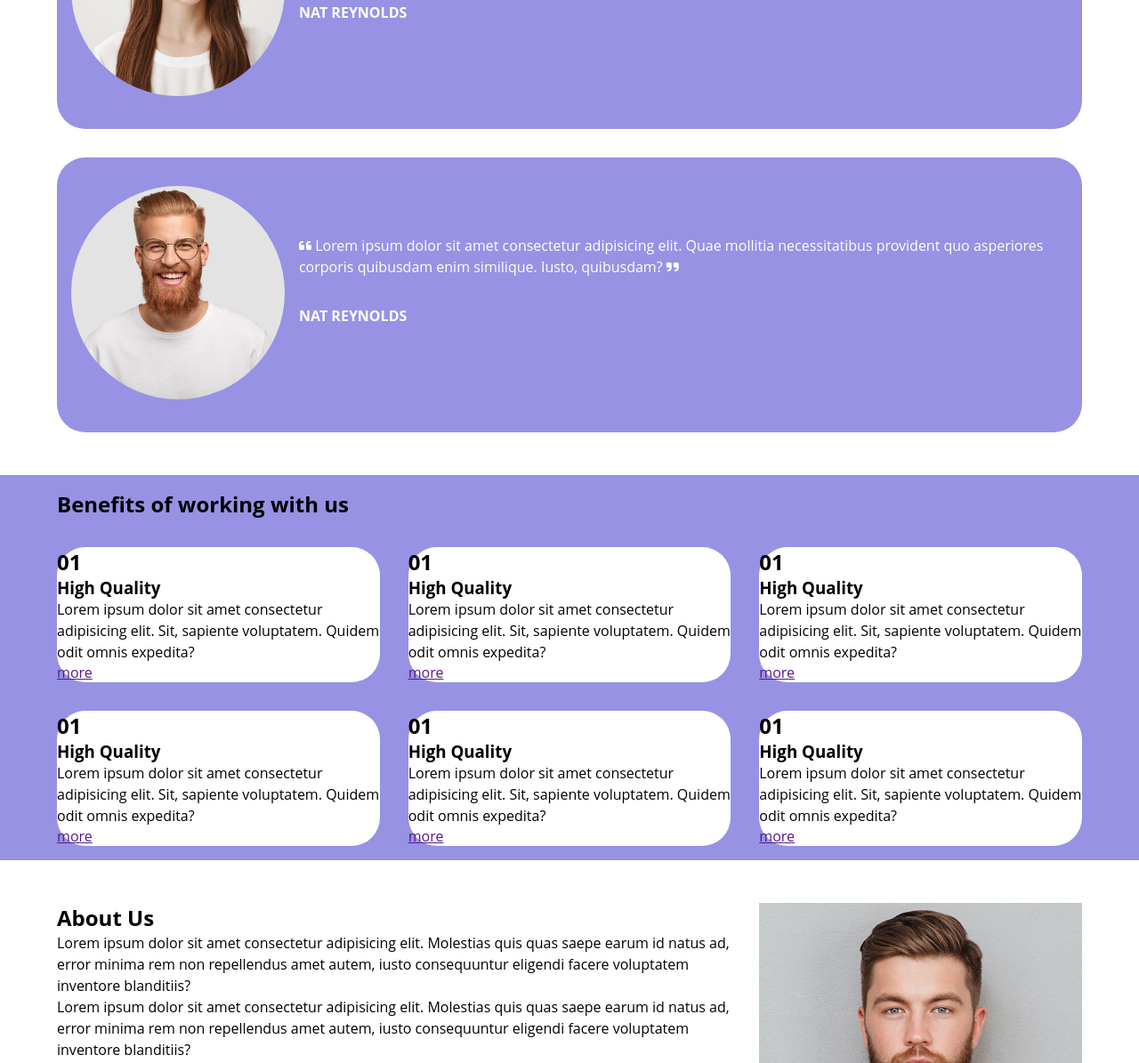
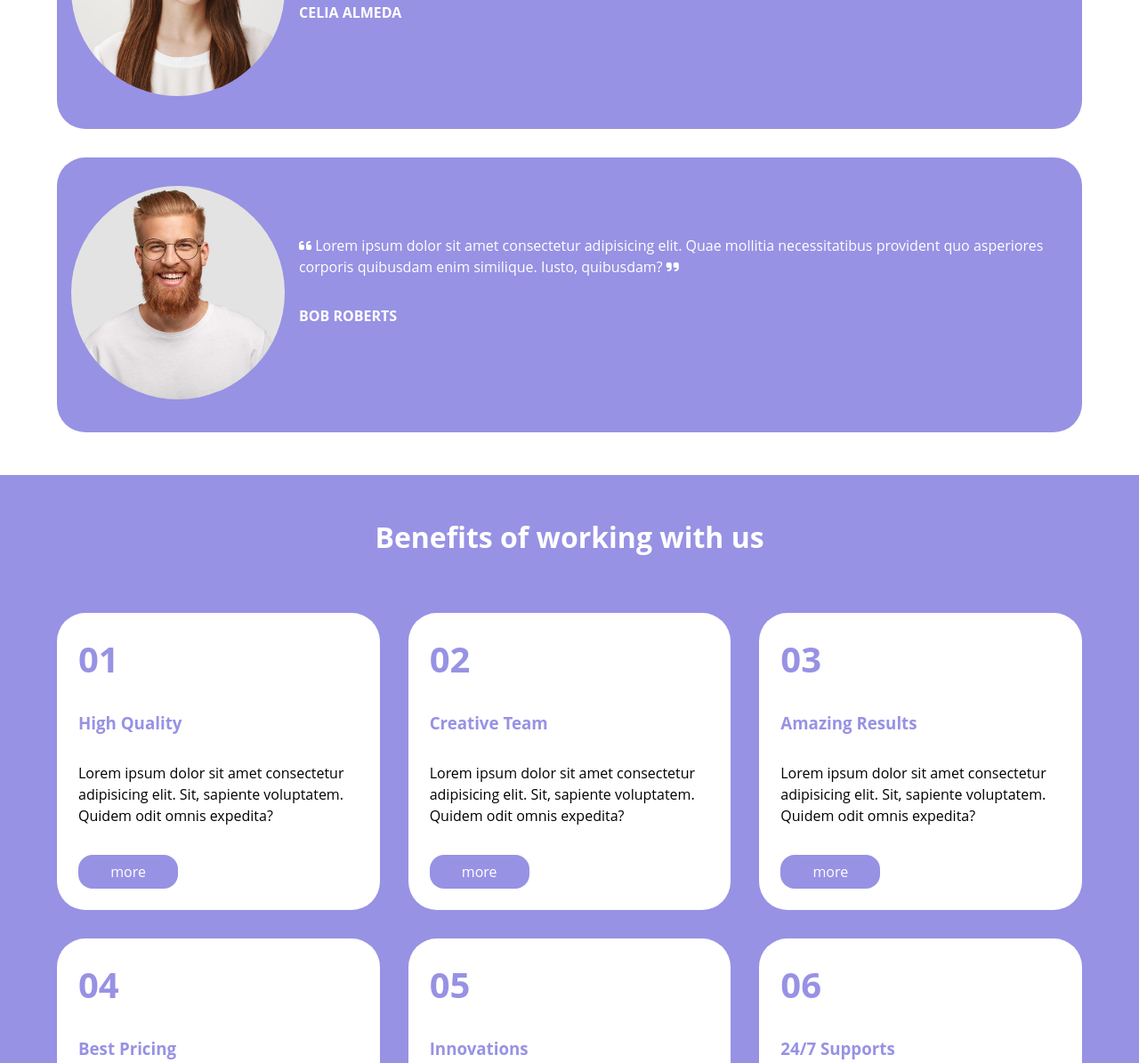
Before and after one commit to MatteoStrazzera/htmlcss-responsive-layout, a plain HTML site: page index.html in a window 1280 px wide. Shown: the part 2531-3726 px from the top of the page at 89% size. Drawn offline with Linux system fonts and the light colour scheme.

Commit message:
add css rules inside benefits section

```diff
--- a/assets/css/style.css
+++ b/assets/css/style.css
@@ -229,7 +229,37 @@ ul.nav-list{
 .benefits-card{
     background-color: var(--respo-lighter);
     border-radius: 2rem;
+    padding: 1.5rem;
+    flex-direction: column;
+    gap: 2rem;
+
+    & h2{
+        color: var(--respo-primary);
+        font-size: 2.5rem;
+    }
+    & h3{
+        color: var(--respo-primary);
+    }
 }
+.more-btn{
+    background-color: var(--respo-primary);
+    color: var(--respo-lighter);
+    text-decoration: none;
+    border-radius: 1rem;
+    width: 7rem;
+    text-align: center;
+    padding: 0.5rem 2rem;
+}
+.title{
+    text-align: center;
+    color: var(--respo-lighter);
+    padding: 2rem 0;
+
+    & h2{
+        font-size: 2rem;
+    }
+}
+
 /* #region sec_benefits */
 
 /* #region sec_about */
--- a/index.html
+++ b/index.html
@@ -208,7 +208,7 @@
                                     provident quo asperiores corporis quibusdam enim similique. Iusto, quibusdam?
                                     <i class="fa-solid fa-quote-right"></i>
                                 </p>
-                                <span><strong>NAT REYNOLDS</strong></span>
+                                <span><strong>CELIA ALMEDA</strong></span>
                             </div>
                         </div>
                     </div>
@@ -226,7 +226,7 @@
                                     provident quo asperiores corporis quibusdam enim similique. Iusto, quibusdam?
                                     <i class="fa-solid fa-quote-right"></i>
                                 </p>
-                                <span><strong>NAT REYNOLDS</strong></span>
+                                <span><strong>BOB ROBERTS</strong></span>
                             </div>
                         </div>
                     </div>
@@ -245,7 +245,7 @@
                     </div>
 
                     <div class="col-12 col-md-6 col-lg-4 ">
-                        <div class="benefits-card">
+                        <div class="benefits-card d-flex">
                             <h2>01</h2>
                             <h3>High Quality</h3>
                             <p>
@@ -257,9 +257,9 @@
                     </div>
 
                     <div class="col-12 col-md-6 col-lg-4 ">
-                        <div class="benefits-card">
-                            <h2>01</h2>
-                            <h3>High Quality</h3>
+                        <div class="benefits-card d-flex">
+                            <h2>02</h2>
+                            <h3>Creative Team</h3>
                             <p>
                                 Lorem ipsum dolor sit amet consectetur adipisicing elit. Sit, sapiente voluptatem.
                                 Quidem odit omnis expedita?
@@ -269,9 +269,9 @@
                     </div>
 
                     <div class="col-12 col-md-6 col-lg-4 ">
-                        <div class="benefits-card">
-                            <h2>01</h2>
-                            <h3>High Quality</h3>
+                        <div class="benefits-card d-flex">
+                            <h2>03</h2>
+                            <h3>Amazing Results</h3>
                             <p>
                                 Lorem ipsum dolor sit amet consectetur adipisicing elit. Sit, sapiente voluptatem.
                                 Quidem odit omnis expedita?
@@ -281,9 +281,9 @@
                     </div>
 
                     <div class="col-12 col-md-6 col-lg-4 ">
-                        <div class="benefits-card">
-                            <h2>01</h2>
-                            <h3>High Quality</h3>
+                        <div class="benefits-card d-flex">
+                            <h2>04</h2>
+                            <h3>Best Pricing</h3>
                             <p>
                                 Lorem ipsum dolor sit amet consectetur adipisicing elit. Sit, sapiente voluptatem.
                                 Quidem odit omnis expedita?
@@ -293,9 +293,9 @@
                     </div>
 
                     <div class="col-12 col-md-6 col-lg-4 ">
-                        <div class="benefits-card">
-                            <h2>01</h2>
-                            <h3>High Quality</h3>
+                        <div class="benefits-card d-flex">
+                            <h2>05</h2>
+                            <h3>Innovations</h3>
                             <p>
                                 Lorem ipsum dolor sit amet consectetur adipisicing elit. Sit, sapiente voluptatem.
                                 Quidem odit omnis expedita?
@@ -305,9 +305,9 @@
                     </div>
 
                     <div class="col-12 col-md-6 col-lg-4 ">
-                        <div class="benefits-card">
-                            <h2>01</h2>
-                            <h3>High Quality</h3>
+                        <div class="benefits-card d-flex">
+                            <h2>06</h2>
+                            <h3>24/7 Supports</h3>
                             <p>
                                 Lorem ipsum dolor sit amet consectetur adipisicing elit. Sit, sapiente voluptatem.
                                 Quidem odit omnis expedita?
```
